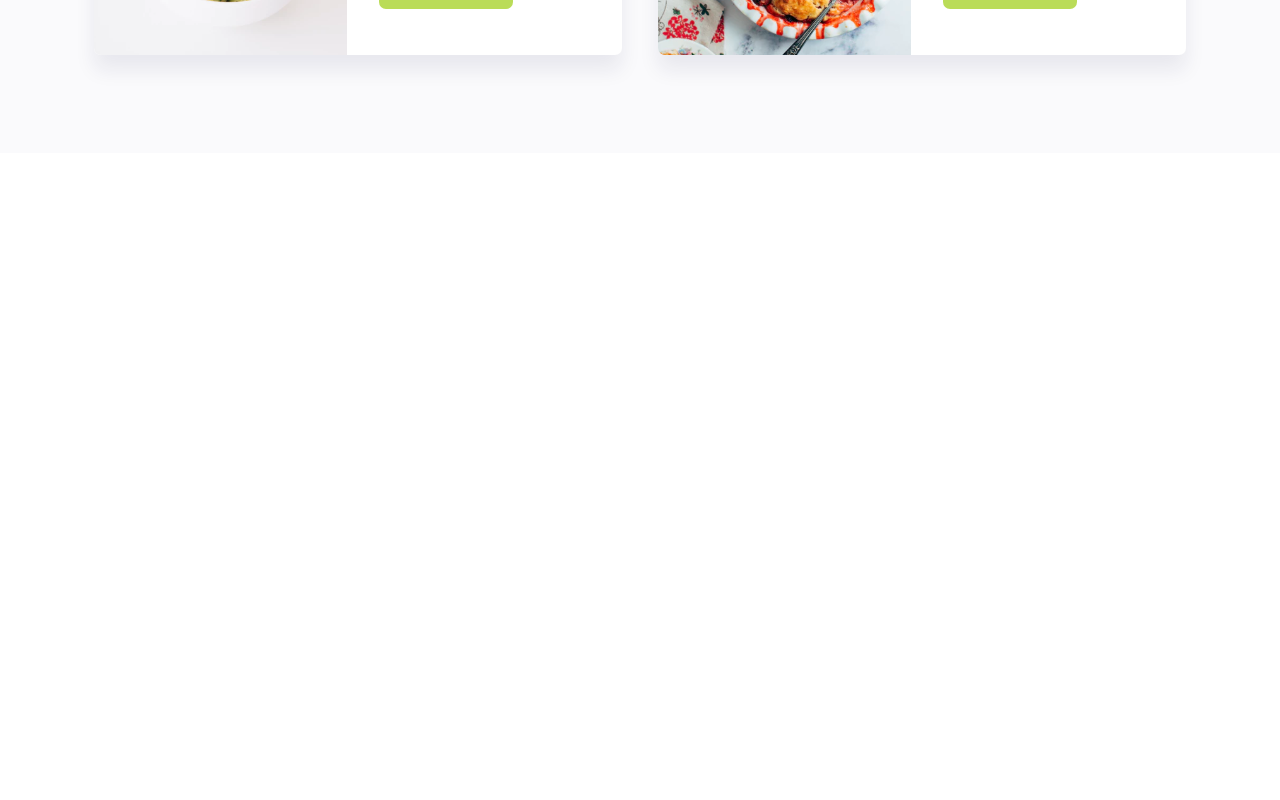
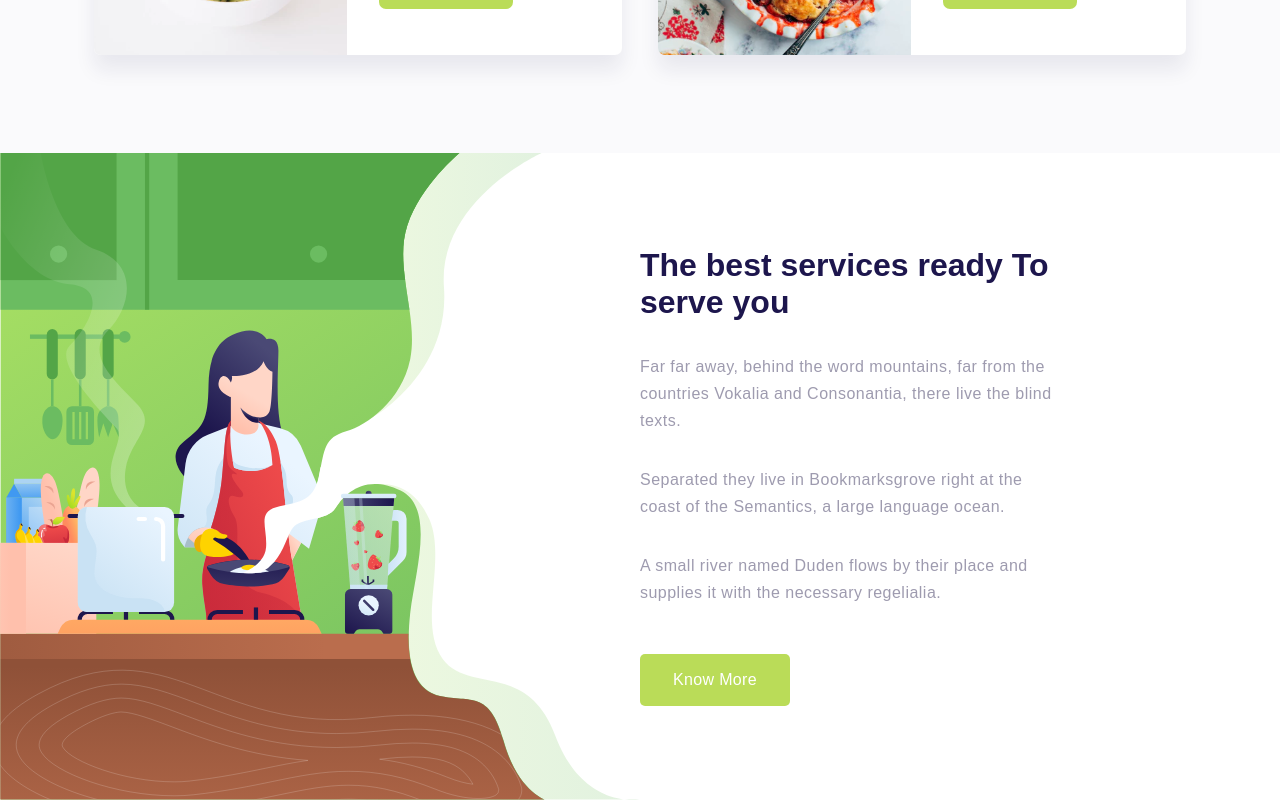
Before and after one commit to TalissonOliveira/healthy-food-page, a Next.js app: page / in a window 1280 px wide. Shown: the part 1418-2218 px from the top of the page. Before the commit the page ends 1571 px from the top, so only its background shows below. Built offline with nearby package versions, Linux system fonts and the light colour scheme; a web font is replaced by a local one.

Commit message:
feat: create the services section

```diff
--- a/src/pages/index.tsx
+++ b/src/pages/index.tsx
@@ -4,6 +4,7 @@ import Head from 'next/head'
 import { DefaultLayout } from '../Layout'
 import { HomeSection } from '../sections/Home'
 import { RecipesSection } from '../sections/Recipes'
+import { ServicesSection } from '../sections/Services'
 
 const Home: NextPage = () => {
   return (
@@ -15,6 +16,7 @@ const Home: NextPage = () => {
       <DefaultLayout>
         <HomeSection />
         <RecipesSection />
+        <ServicesSection />
       </DefaultLayout>
     </>
   )
--- /dev/null
+++ b/src/sections/Services/index.tsx
@@ -0,0 +1,30 @@
+import Image from "next/image";
+import servicesImg from '../../../public/images/services_image.svg'
+
+import styles from './styles.module.scss'
+
+export function ServicesSection() {
+  return (
+    <section className={styles.servicesContainer}>
+      <Image src={servicesImg} />
+
+      <div className={styles.servicesContent}>
+        <h2>The best services ready To serve you</h2>
+
+        <p>
+          Far far away, behind the word mountains, far from the countries Vokalia and Consonantia, there live the blind texts.
+        </p>
+        <p>
+          Separated they live in Bookmarksgrove right at the coast of the Semantics, a large language ocean.
+        </p>
+        <p>
+          A small river named Duden flows by their place and supplies it with the necessary regelialia.
+        </p>
+
+        <button type="button">
+          Know More
+        </button>
+      </div>
+    </section>
+  )
+}
--- /dev/null
+++ b/src/sections/Services/styles.module.scss
@@ -0,0 +1,53 @@
+.servicesContainer {
+  display: grid;
+  grid-template-columns: repeat(2, 1fr);
+  max-width: 1366px;
+  margin: 0 auto;
+
+  img {
+    height: 100vh;
+  }
+}
+
+.servicesContent {
+  max-width: 42rem;
+  align-self: center;
+
+  h2 {
+    color: var(--blue-700);
+    font-size: 3.2rem;
+    font-family: 'Montserrat', sans-serif;
+    font-weight: bold;
+    margin-bottom: 3.2rem;
+  }
+
+  p {
+    font-size: 1.6rem;
+    line-height: 2.7rem;
+    letter-spacing: 0.48px;
+
+    & + p {
+      margin-top: 3.2rem;
+    }
+  }
+
+  button {
+    background: var(--green-500);
+    color: var(--white);
+    width: 15rem;
+    height: 5.2rem;
+    margin-top: 4.8rem;
+
+    font-size: 1.6rem;
+    letter-spacing: 0.32px;
+
+    border: none;
+    border-radius: .5rem;
+
+    transition: filter .2s;
+
+    &:hover {
+      filter: brightness(.9);
+    }
+  }
+}
```
